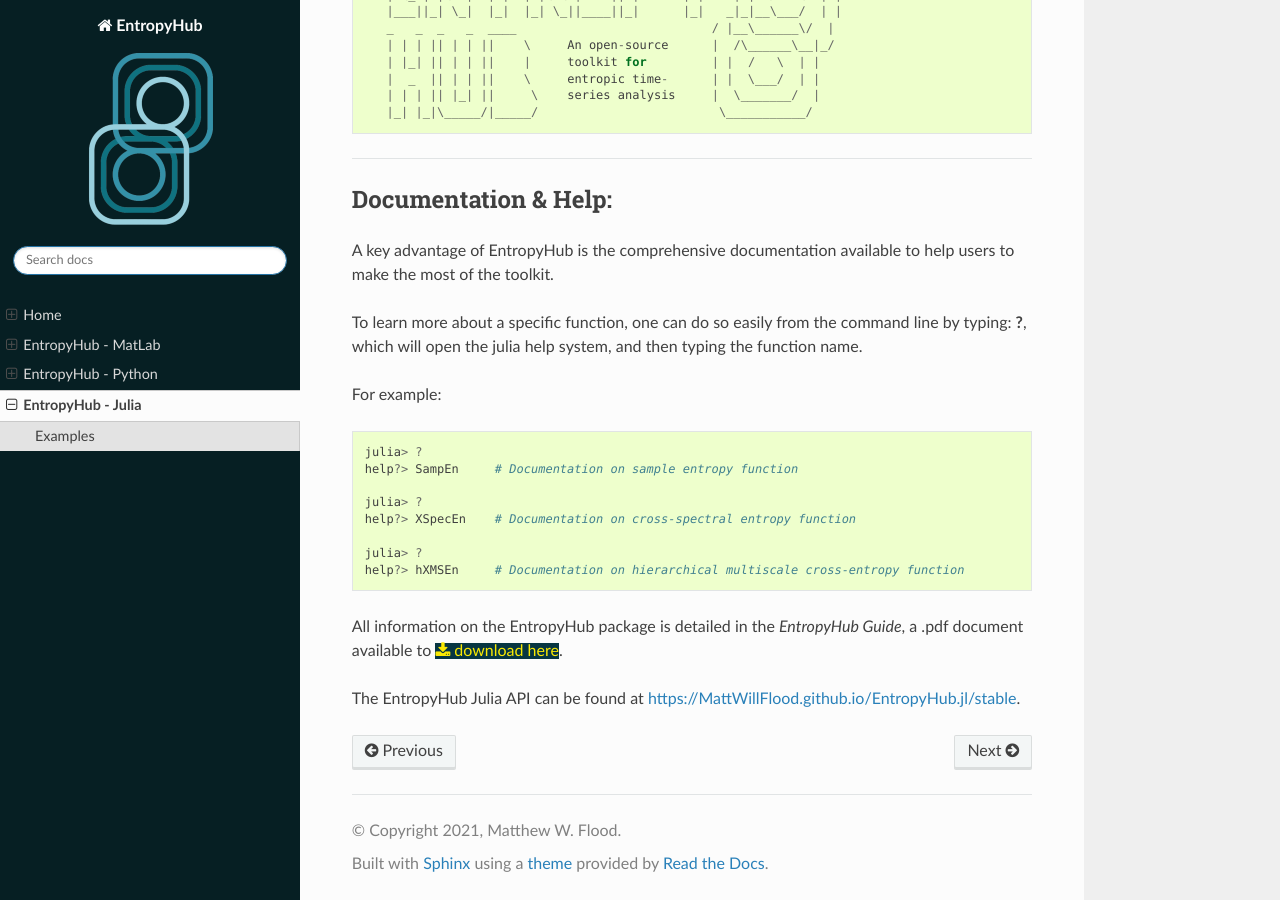
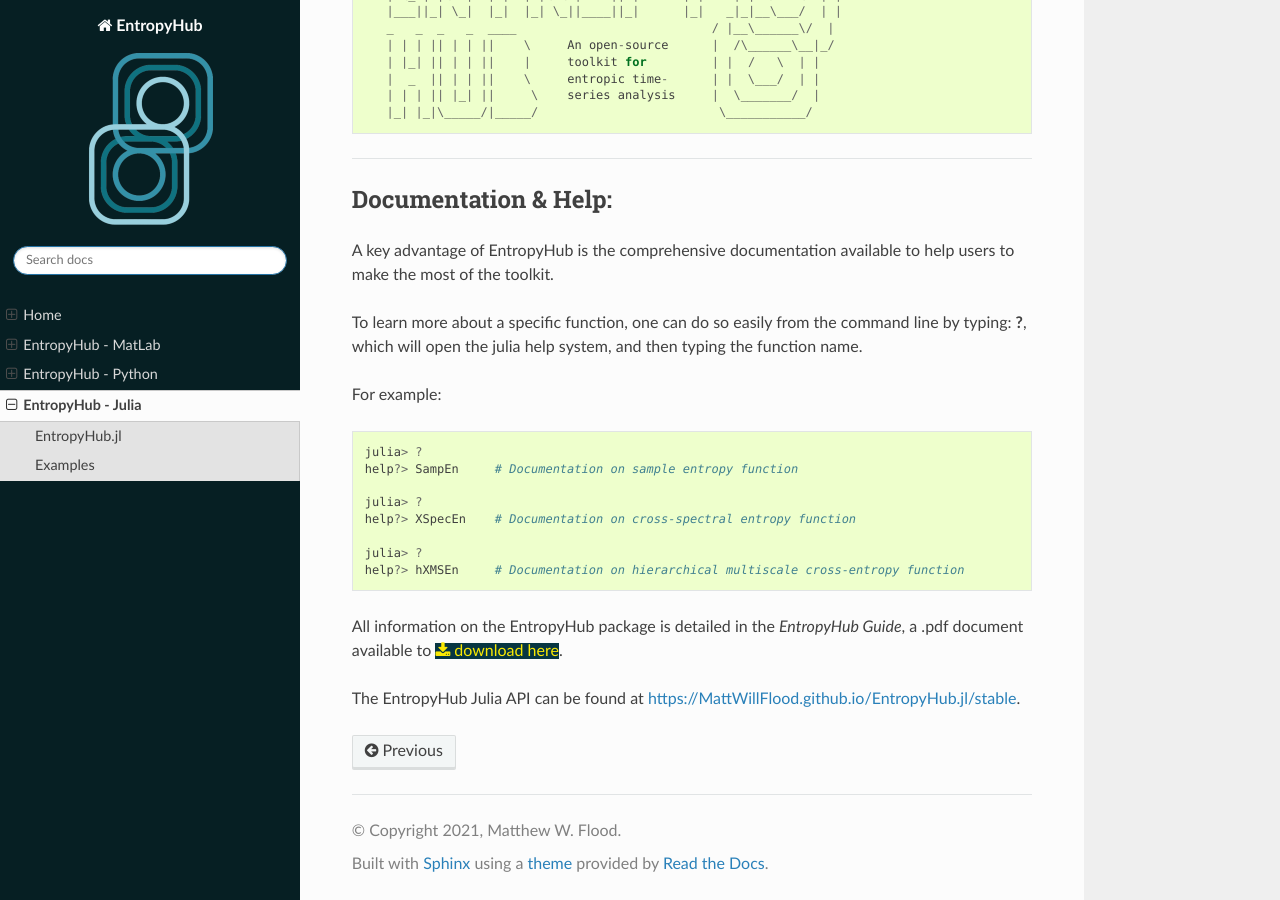
Before and after one commit to MattWillFlood/EntropyHub, a Sphinx documentation site: the page built from docs/julia/EHjulia.rst, in a window 1280 px wide and 900 px high, scrolled down 2153 px. Built offline with Sphinx 7.4.7 and the Read the Docs theme 2.0.0, drawn with Linux system fonts in a browser that asks for light colours.

Commit message:
commiting becasuse i have to
The fecking ghpages checkout

```diff
--- a/docs/julia/EHjulia.rst
+++ b/docs/julia/EHjulia.rst
@@ -19,7 +19,8 @@
    :hidden:
    :titlesonly:
 
-   Examples <./jlexamples>
+   EntropyHub.jl  <https://mattwillflood.github.io/EntropyHub.jl/dev>
+   Examples <https://mattwillflood.github.io/EntropyHub.jl/dev/Examples/Examples>
 
 
 Requirements & Installation:
```
Also changed, not shown: 1 other file.
